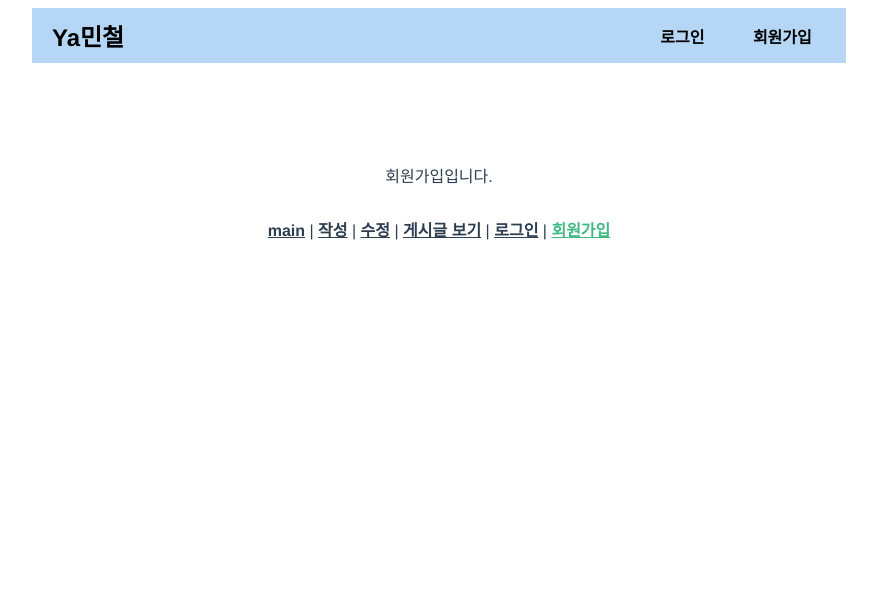
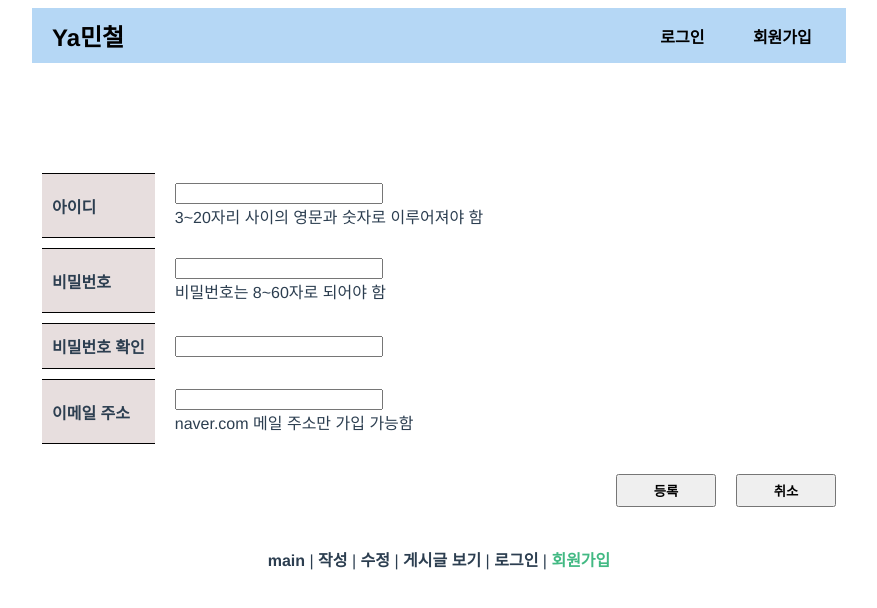
Before and after one commit to leafeafeaf/simple_community, a Vue app in the folder frontend/: page /sign in a window 1280 px wide. Shown: the top 608 px of the page, without its empty margins (201-1078 px from the left). Built offline with nearby package versions, Linux system fonts and the light colour scheme.

Commit message:
회원가입 ver1

```diff
--- a/frontend/src/views/SignView.vue
+++ b/frontend/src/views/SignView.vue
@@ -1,7 +1,89 @@
 <template lang="">
-  <div>회원가입입니다.</div>
+  <form action="get">
+    <table class="table">
+      <tbody>
+        <tr>
+          <th class="table-row">
+            <div class="info">아이디</div>
+          </th>
+          <td>
+            <input type="text" name="" id="" />
+            <div>3~20자리 사이의 영문과 숫자로 이루어져야 함</div>
+          </td>
+        </tr>
+        <tr>
+          <th class="table-row">
+            <div class="info">비밀번호</div>
+          </th>
+          <td>
+            <input type="password" name="" id="" />
+            <div>비밀번호는 8~60자로 되어야 함</div>
+          </td>
+        </tr>
+        <tr>
+          <th class="table-row">
+            <div class="info">비밀번호 확인</div>
+          </th>
+          <td>
+            <input type="password" name="" id="" />
+          </td>
+        </tr>
+        <tr>
+          <th class="table-row">
+            <div class="info">이메일 주소</div>
+          </th>
+          <td>
+            <input type="email" name="" id="" />
+            <div>naver.com 메일 주소만 가입 가능함</div>
+          </td>
+        </tr>
+      </tbody>
+    </table>
+    <div class="btn-div">
+      <button type="submit" class="btn">등록</button>
+      <button class="btn"><router-link to="/">취소</router-link></button>
+    </div>
+  </form>
 </template>
 <script>
 export default {};
 </script>
-<style lang=""></style>
+<style>
+a {
+  text-decoration-line: none;
+  color: black;
+}
+
+input {
+  width: 200px;
+}
+
+.table {
+  border-spacing: 10px;
+}
+.table th {
+  padding: 10px 10px 10px;
+  border-top: 1px solid #000000;
+  border-bottom: 1px solid #000000;
+  text-align: left;
+}
+.table td {
+  padding: 10px 10px 10px;
+  text-align: left;
+}
+.table-row {
+  background-color: #e7dede;
+}
+
+.btn-div {
+  display: flex;
+  justify-content: flex-end;
+  margin-top: 10px;
+}
+.btn {
+  width: 100px;
+  padding: 5px;
+  margin: 10px;
+  font-weight: bold;
+}
+</style>
```
